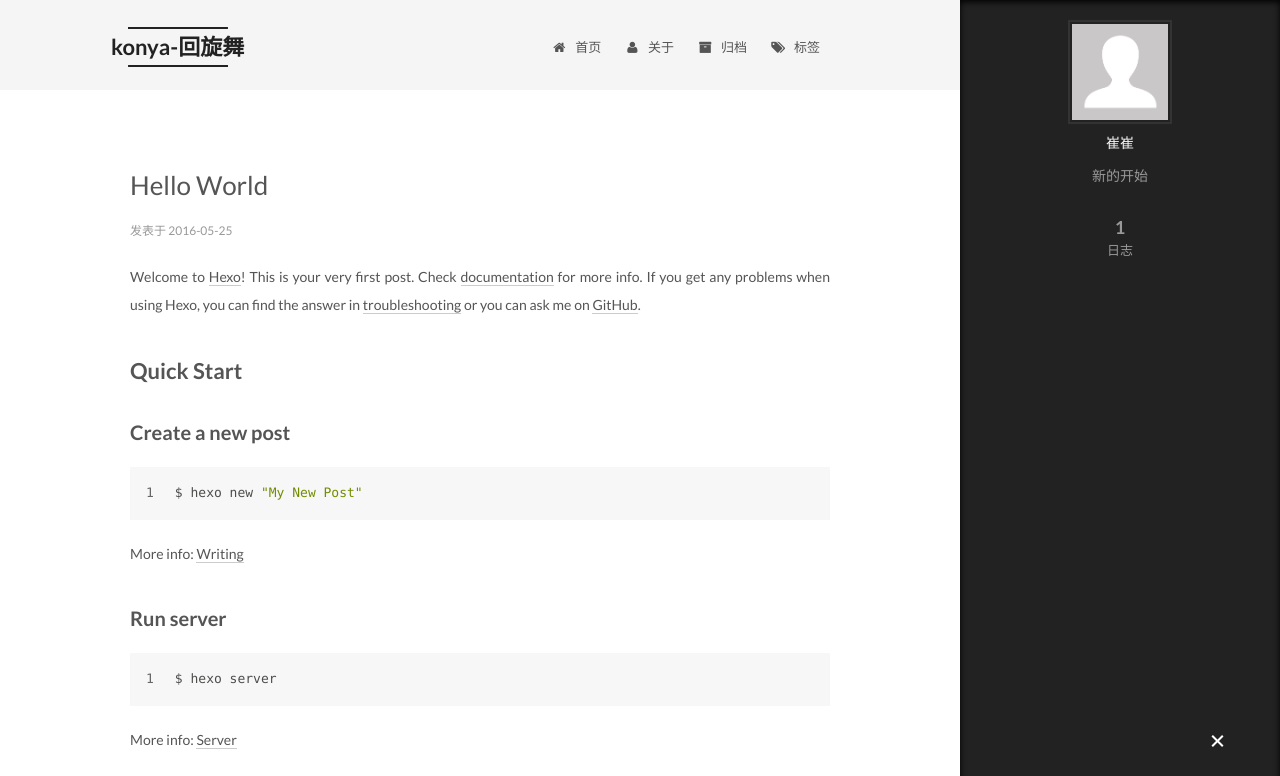
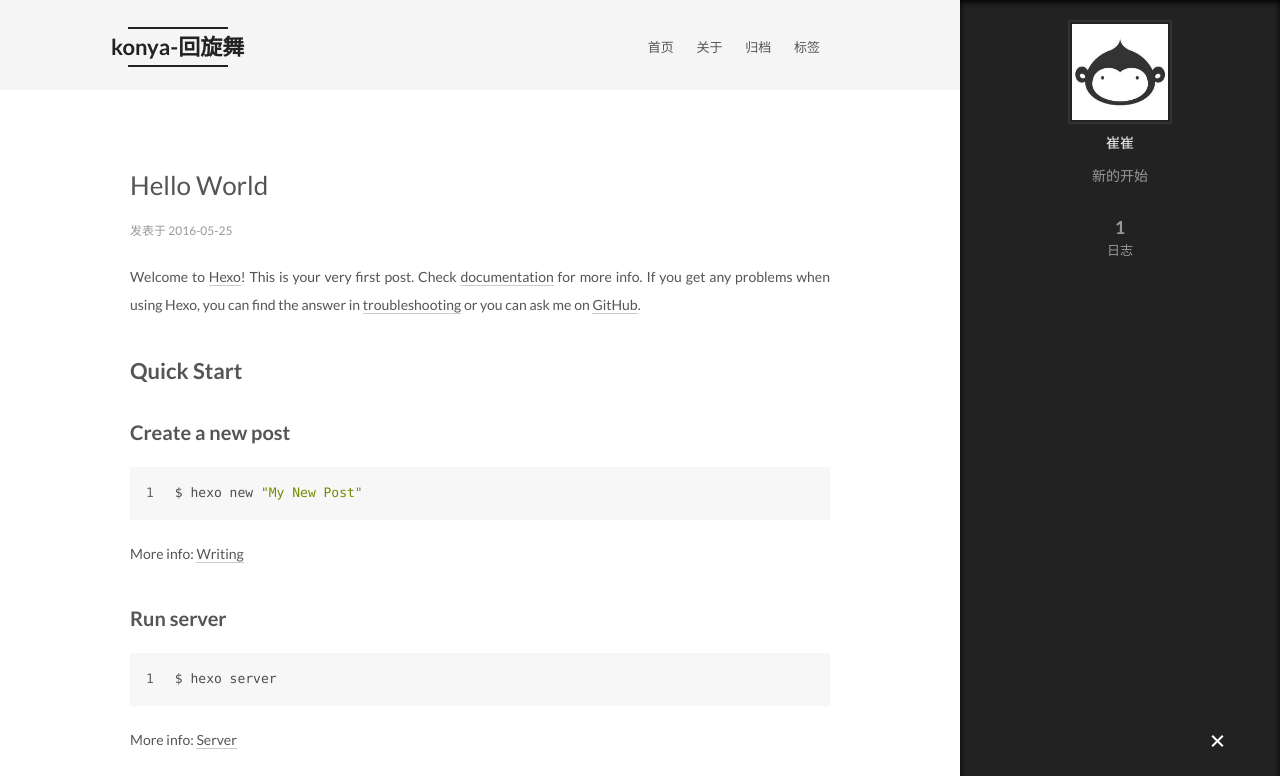
Before and after one commit to konyac/konyac.github.io, a plain HTML site: page index.html in a window 1280 px wide. Both pictures are taken after a click on the element 1217 px from the left and 742 px from the top of the page. Shown: the top 776 px of the page. Drawn offline with Linux system fonts and the light colour scheme.

Commit message:
Site updated: 2016-05-27 14:41:23

```diff
--- a/css/main.css
+++ b/css/main.css
@@ -1548,7 +1548,7 @@ pre .javascript .function {
   width: 4px;
   height: 4px;
   border-radius: 50%;
-  background: #8ff985;
+  background: #afffff;
 }
 .links-of-blogroll {
   font-size: 13px;
--- a/index.html
+++ b/index.html
@@ -168,8 +168,6 @@
         <li class="menu-item menu-item-home">
           <a href="/" rel="section">
 
-              <i class="menu-item-icon fa fa-fw fa-home"></i> <br />
-
             首页
           </a>
         </li>
@@ -177,8 +175,6 @@
 
         <li class="menu-item menu-item-about">
           <a href="/about" rel="section">
-
-              <i class="menu-item-icon fa fa-fw fa-user"></i> <br />
 
             关于
           </a>
@@ -188,8 +184,6 @@
         <li class="menu-item menu-item-archives">
           <a href="/archives" rel="section">
 
-              <i class="menu-item-icon fa fa-fw fa-archive"></i> <br />
-
             归档
           </a>
         </li>
@@ -197,8 +191,6 @@
 
         <li class="menu-item menu-item-tags">
           <a href="/tags" rel="section">
-
-              <i class="menu-item-icon fa fa-fw fa-tags"></i> <br />
 
             标签
           </a>
@@ -357,7 +349,7 @@
       <section class="site-overview sidebar-panel  sidebar-panel-active ">
         <div class="site-author motion-element" itemprop="author" itemscope itemtype="http://schema.org/Person">
           <img class="site-author-image" itemprop="image"
-               src="/images/avatar.gif"
+               src="/uploads/touxiang.jpg"
                alt="崔崔" />
           <p class="site-author-name" itemprop="name">崔崔</p>
           <p class="site-description motion-element" itemprop="description">新的开始</p>
```
Also changed, not shown: 2016/05/25/hello-world/index.html (+1 -9 lines), archives/2016/05/index.html (+1 -9 lines), archives/2016/index.html (+1 -9 lines), archives/index.html (+1 -9 lines), uploads/touxiang.jpg (added).
